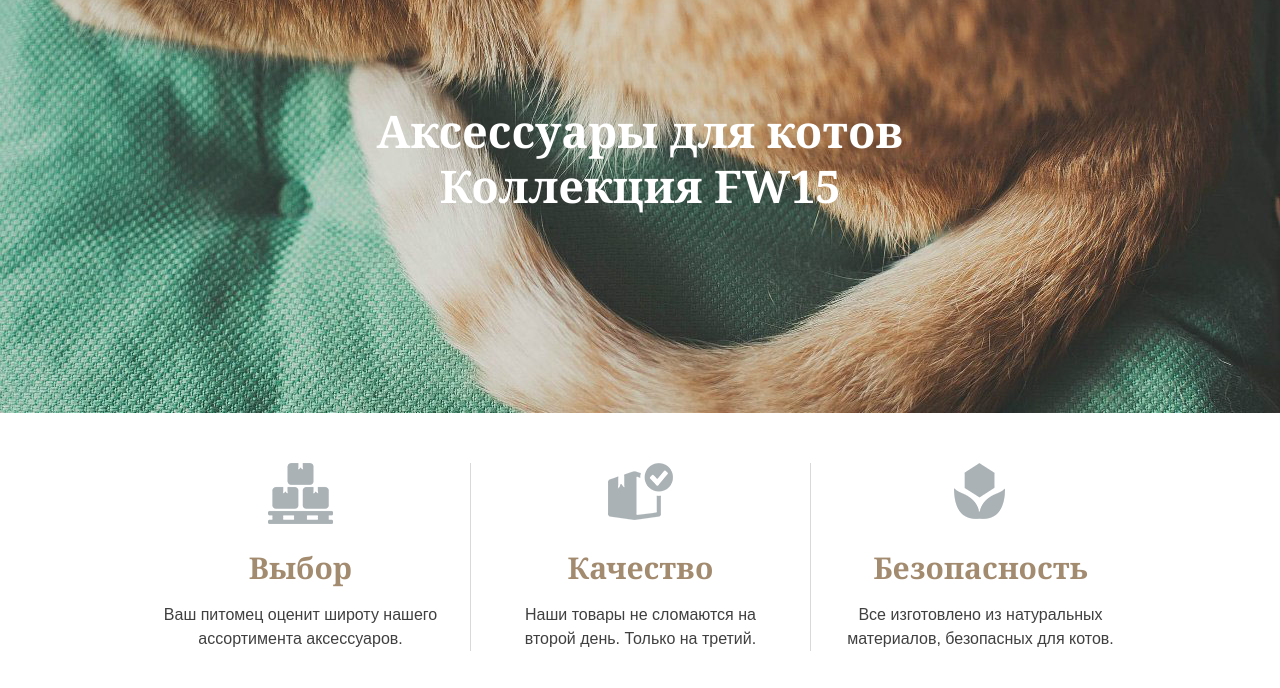
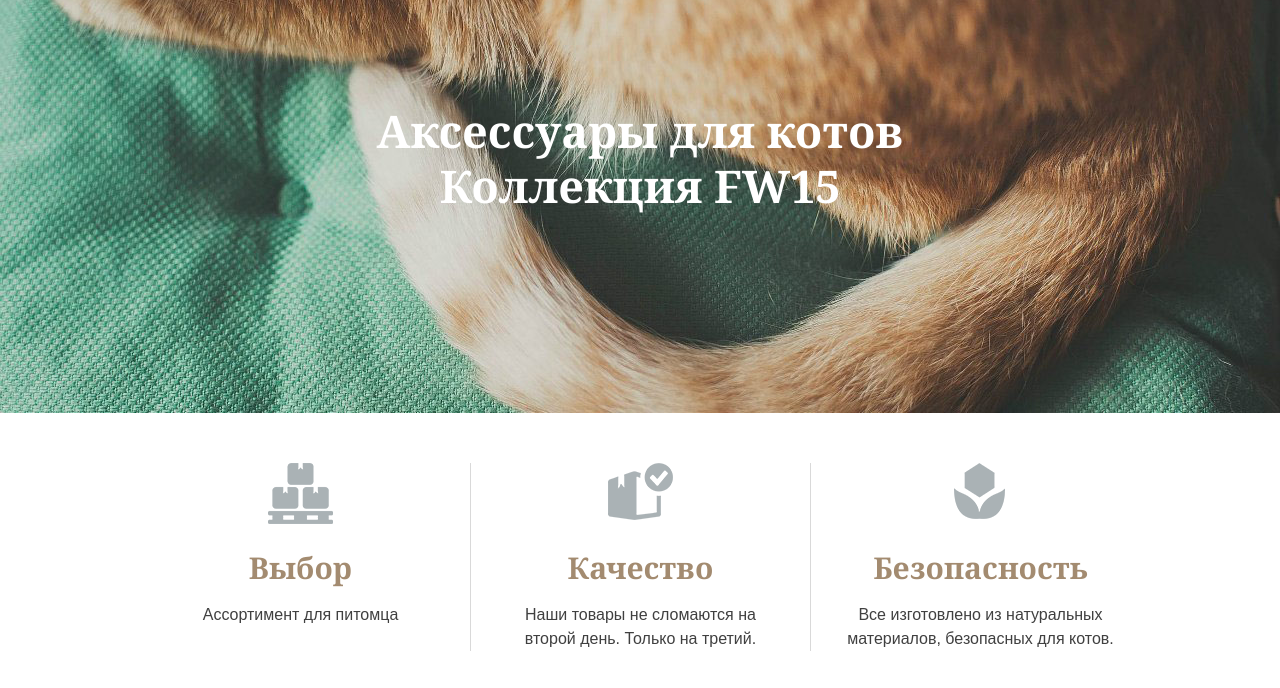
Before and after one commit to alexnorwjap/keks, a plain HTML site: page keksby-11-part/index.html in a window 1280 px wide. Shown: the part 112-800 px from the top of the page. Drawn offline with Linux system fonts and the light colour scheme.

Commit message:
Изменили текст в "Выборе"

```diff
--- a/keksby-11-part/index.html
+++ b/keksby-11-part/index.html
@@ -31,7 +31,7 @@
         <ul class="clearfix">
           <li class="feature-item feature-choice">
             <h2 class="feature-title">Выбор</h2>
-            <p>Ваш питомец оценит широту нашего ассортимента аксессуаров.</p>
+            <p>Ассортимент для питомца</p>
           </li>
           <li class="feature-item feature-quality">
             <h2 class="feature-title">Качество</h2>
```
